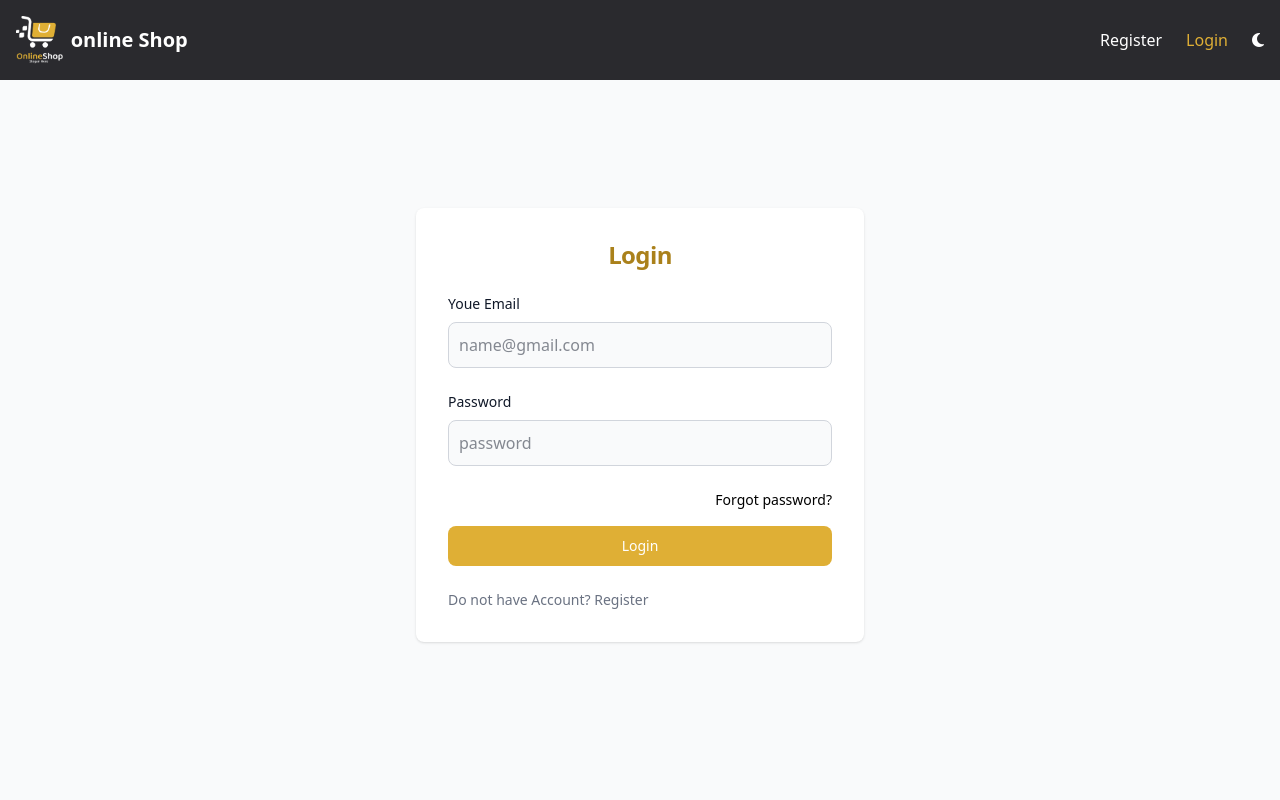
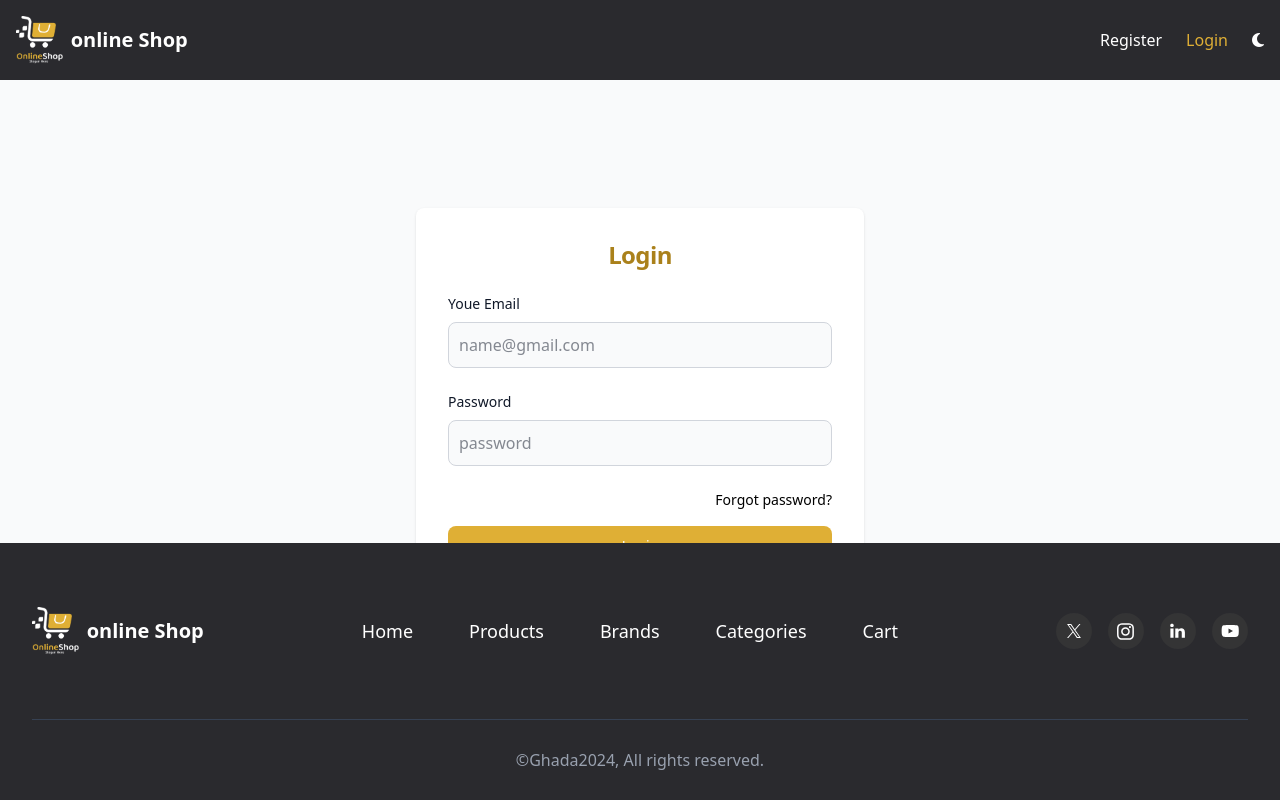
Before and after one commit to Ghada-washli/ecommerce, a React (Vite) app: page /login in a window 1280 px wide. Built offline with nearby package versions, Linux system fonts and the light colour scheme.

Commit message:
FIX:layout anf footer

```diff
--- a/src/Comp/Footer.jsx
+++ b/src/Comp/Footer.jsx
@@ -5,7 +5,7 @@ import logo from '../assets/images/light.png'
 export default function Footer() {
     return (
         <>
-            <footer className="w-full bg-main-color mt-10 z-[300] fixed bottom left-0 right-0 ">
+            <footer className="w-full bg-main-color mt-10 fixed z-[30] bottom-0 right-0 left-0 ">
                 <div className="mx-auto max-w-7xl px-4 sm:px-6 lg:px-8">
 
                     <div className="py-16 flex justify-between items-center flex-col gap-8 lg:flex-row">
--- a/src/Comp/Layout.jsx
+++ b/src/Comp/Layout.jsx
@@ -9,8 +9,8 @@ export default function Layout() {
         <>
 
             <Navbar />
-            <div className=' bg-gray-50'>
-                <div className=' pt-44 container m-auto max-w-7xl min-h-screen '>
+            <div className=' bg-gray-50 min-h[3000px]'>
+                <div className=' pt-44 container m-auto max-w-7xl  '>
                     <Outlet />
                 </div>
 
```
